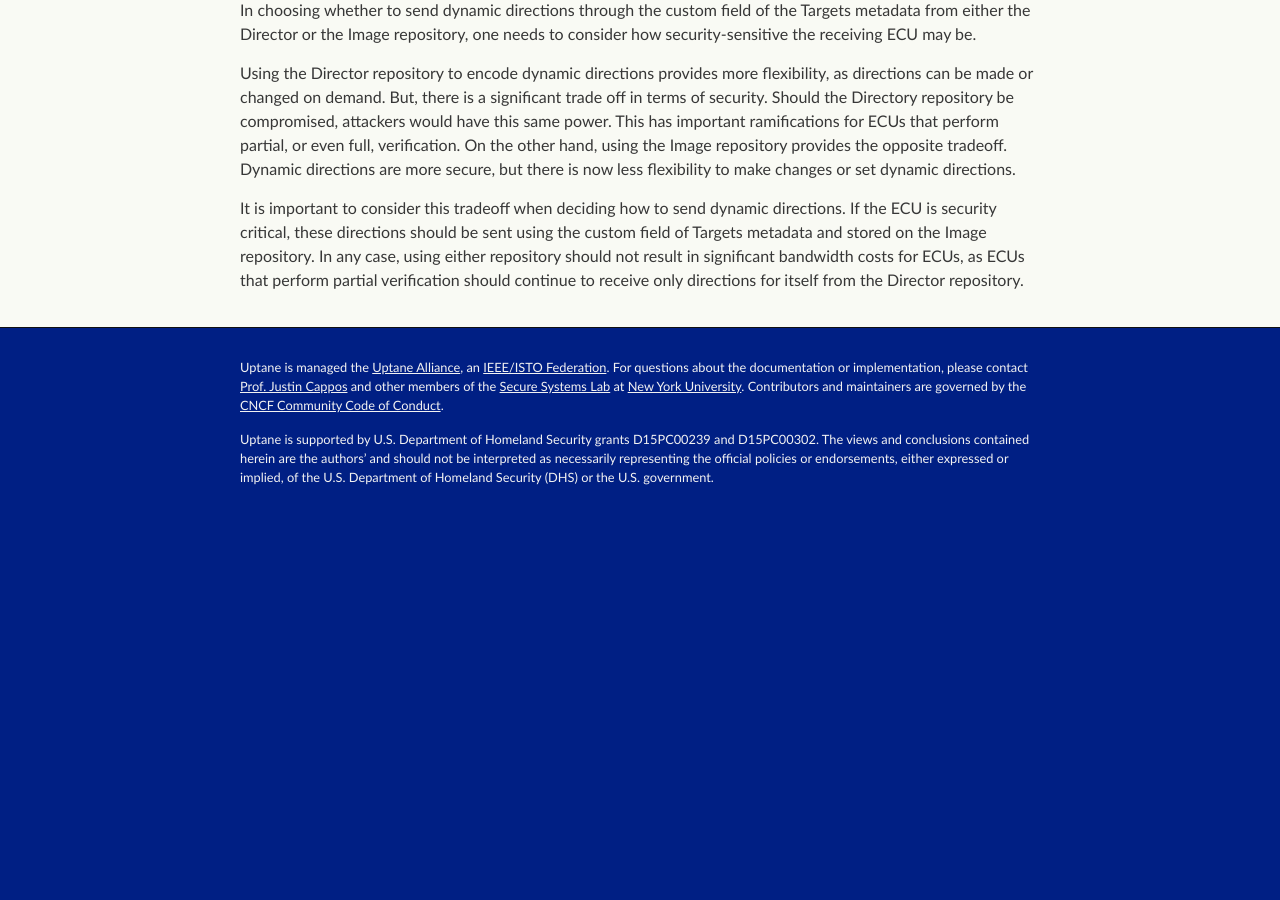
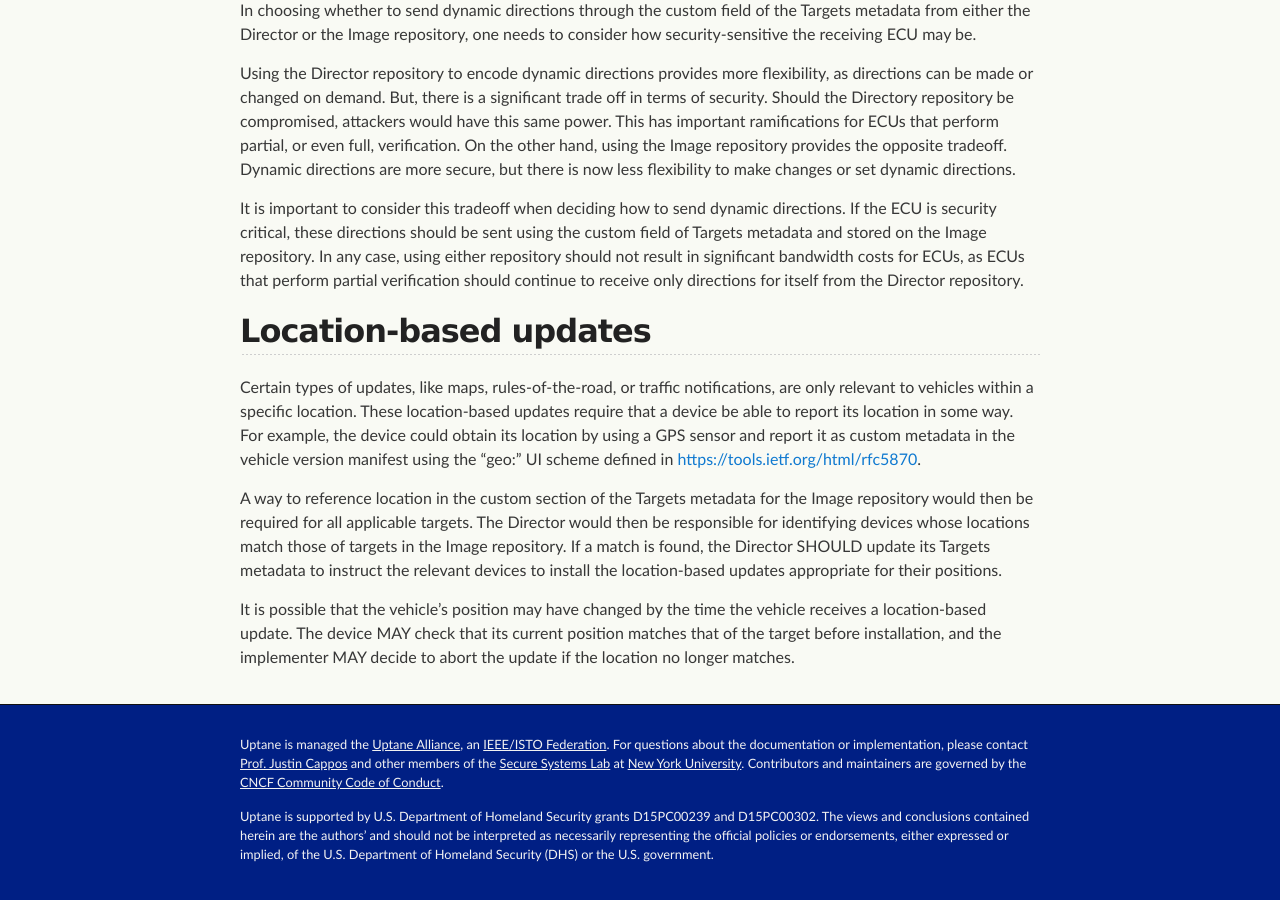
Before and after one commit to uptane/deployment-considerations, a Jekyll site: the page built from customizations.md, in a window 1280 px wide and 900 px high, scrolled down 8696 px. Built offline with Jekyll 4.4.1, drawn with Linux system fonts in a browser that asks for light colours; our own code applies the rules of GitHub Pages for plain Markdown files; before the commit the page ends 9219 px from its top, so only the background shows below that.

Commit message:
Add section for location based updates.
Co-Authored-By: Lois Anne DeLong <lad278@nyu.edu>
Co-Authored-By: Max Suraev <max.suraev@here.com>
Co-Authored-By: Trishank Karthik Kuppusamy <33133073+trishankatdatadog@users.noreply.github.com>
Signed-off-by: Patrick Vacek <patrickvacek@gmail.com>

```diff
--- a/customizations.md
+++ b/customizations.md
@@ -160,3 +160,12 @@ In choosing whether to send dynamic directions through the custom field of the T
 Using the Director repository to encode dynamic directions provides more flexibility, as directions can be made or changed on demand. But, there is a significant trade off in terms of  security.  Should the Directory repository be compromised, attackers would have this same power. This has important ramifications for ECUs that perform partial, or even full, verification. On the other hand, using the Image repository provides the opposite tradeoff. Dynamic directions are more secure, but there is now less flexibility to make changes or set dynamic directions.
 
 It is important to consider this tradeoff when deciding how to send dynamic directions. If the ECU is security critical, these directions should be sent using the custom field of Targets metadata and stored on the Image repository. In any case, using either repository should not result in significant bandwidth costs for ECUs, as ECUs that perform partial verification should continue to receive only directions for itself from the Director repository.
+
+
+## Location-based updates
+
+Certain types of updates, like maps, rules-of-the-road, or traffic notifications, are only relevant to vehicles within a specific location. These location-based updates require that a device be able to report its location in some way. For example, the device could obtain its location by using a GPS sensor and report it as custom metadata in the vehicle version manifest using the "geo:" UI scheme defined in [https://tools.ietf.org/html/rfc5870](RFC 5870).
+
+A way to reference location in the custom section of the Targets metadata for the Image repository would then be required for all applicable targets. The Director would then be responsible for identifying devices whose locations match those of targets in the Image repository. If a match is found, the Director SHOULD update its Targets metadata to instruct the relevant devices to install the location-based updates appropriate for their positions.
+
+It is possible that the vehicle's position may have changed by the time the vehicle receives a location-based update. The device MAY check that its current position matches that of the target before installation, and the implementer MAY decide to abort the update if the location no longer matches.
```
